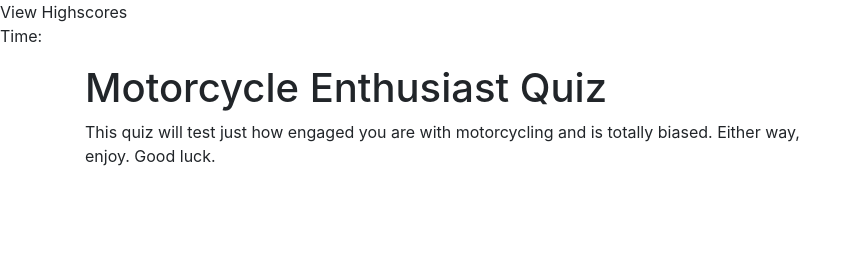
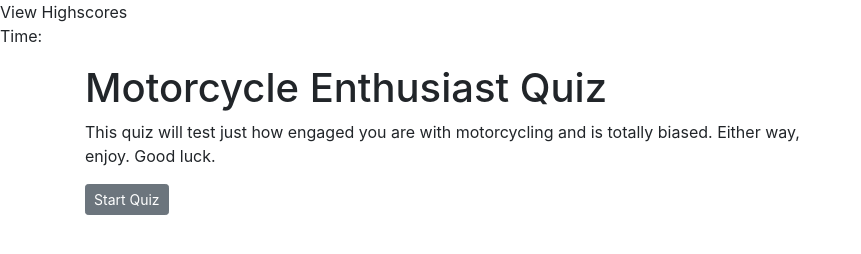
Before and after one commit to ejlopez44/codeQuizActivity, a plain HTML site: page index.html in a window 1280 px wide. Shown: the whole page, without its empty margins (0-861 px from the left). Drawn offline with nearby package versions, Linux system fonts and the light colour scheme.

Commit message:
Added a btn element to start game

```diff
--- a/index.html
+++ b/index.html
@@ -24,7 +24,16 @@
             <div class="col-md-8">
                 <h1>Motorcycle Enthusiast Quiz</h1>
                 <p>This quiz will test just how engaged you are with motorcycling and is totally biased. Either way,
-                    enjoy. Good luck.</p>
+                    enjoy. Good luck.
+                </p>
+                <div class="row">
+                    <div class="col-md-3">
+                        <button type="button" class="btn btn-secondary btn-sm">Start Quiz</button>
+
+                    </div>
+                    <br />
+                    <br />
+                </div>
             </div>
         </div>
     </div>
```
